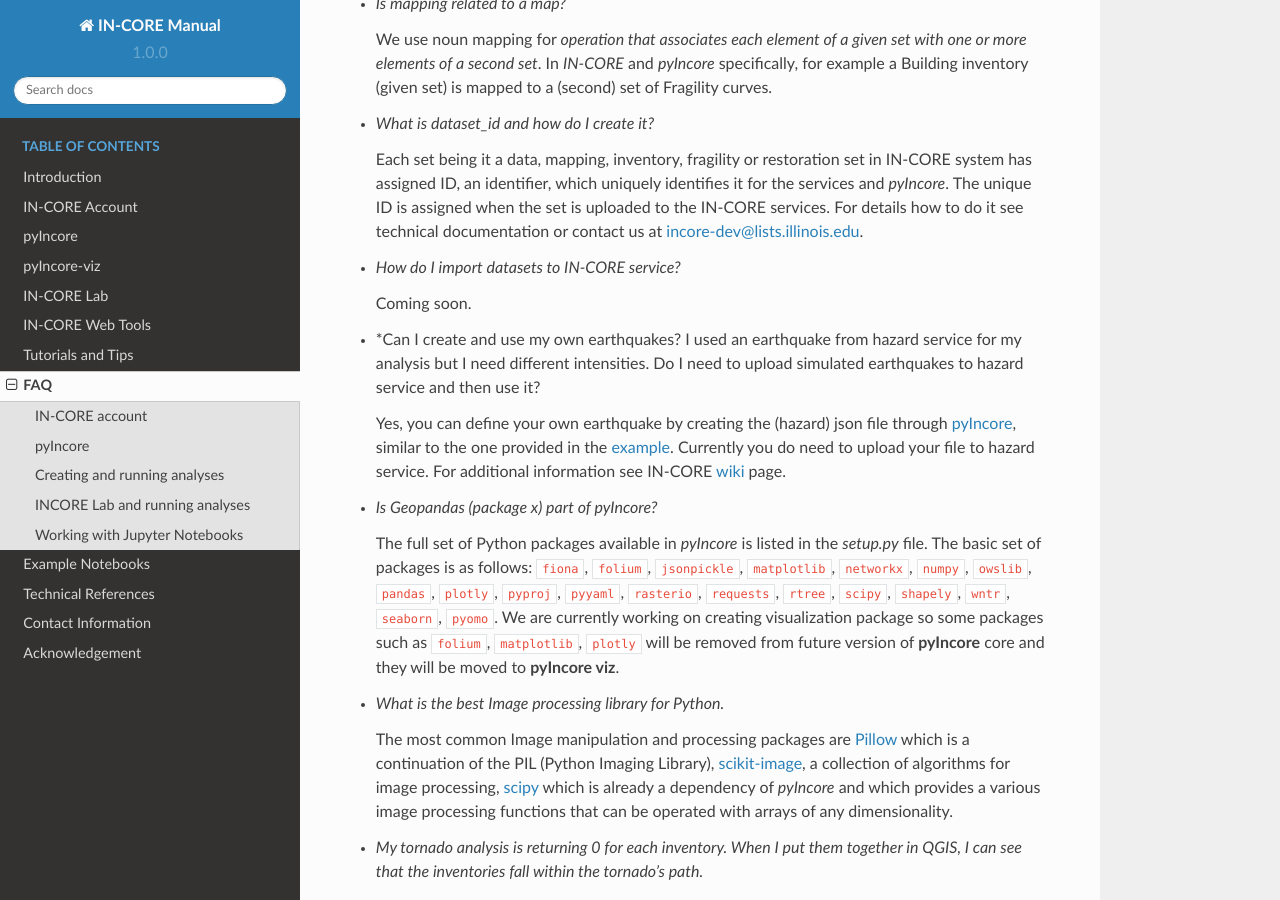
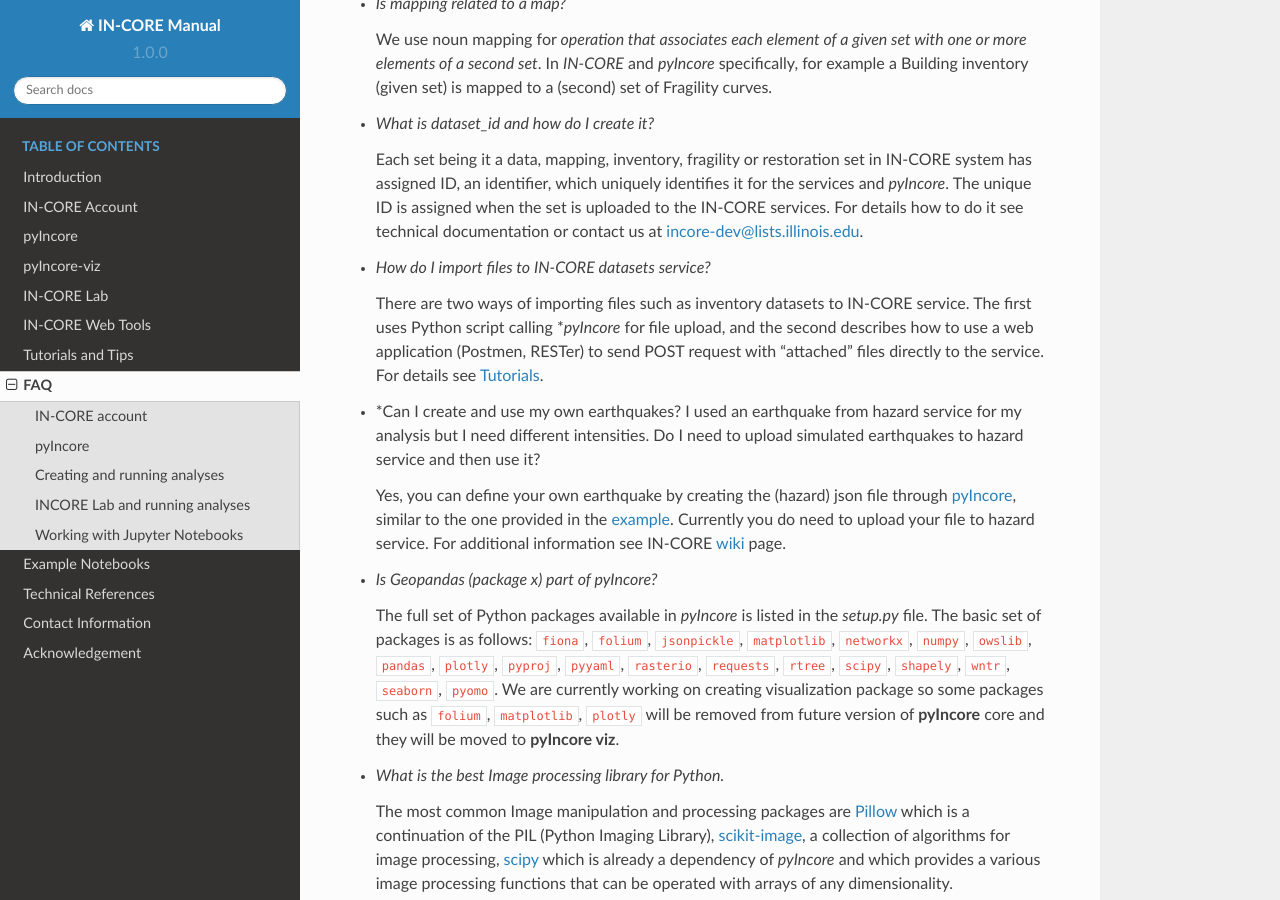
Before and after one commit to IN-CORE/incore-docs, a Sphinx documentation site: the page built from manual/source/faq.md, in a window 1280 px wide and 900 px high, scrolled down 2873 px. Built offline with Sphinx 7.4.7 and the Read the Docs theme 2.0.0, drawn with Linux system fonts in a browser that asks for light colours; pages that are not in the unit, such as notebooks, are missing from menus.

Commit message:
add upload files

```diff
--- a/manual/source/faq.md
+++ b/manual/source/faq.md
@@ -134,9 +134,11 @@
     is assigned when the set is uploaded to the IN-CORE services. For details how to do it see technical
     documentation or contact us at <incore-dev@lists.illinois.edu>.
 
-- *How do I import datasets to IN-CORE service?*
+- *How do I import files to IN-CORE datasets service?*
 
-    Coming soon.
+    There are two ways of importing files such as inventory datasets to IN-CORE service. The first uses Python script calling
+    **pyIncore* for file upload, and the second describes how to use a web application (Postmen, RESTer) to send POST
+    request with "attached" files directly to the service. For details see [Tutorials](https://incore.ncsa.illinois.edu/tutorials).
 
 - *Can I create and use my own earthquakes? I used an earthquake from hazard service for my analysis but I need different intensities.
 Do I need to upload simulated earthquakes to hazard service and then use it?
```
